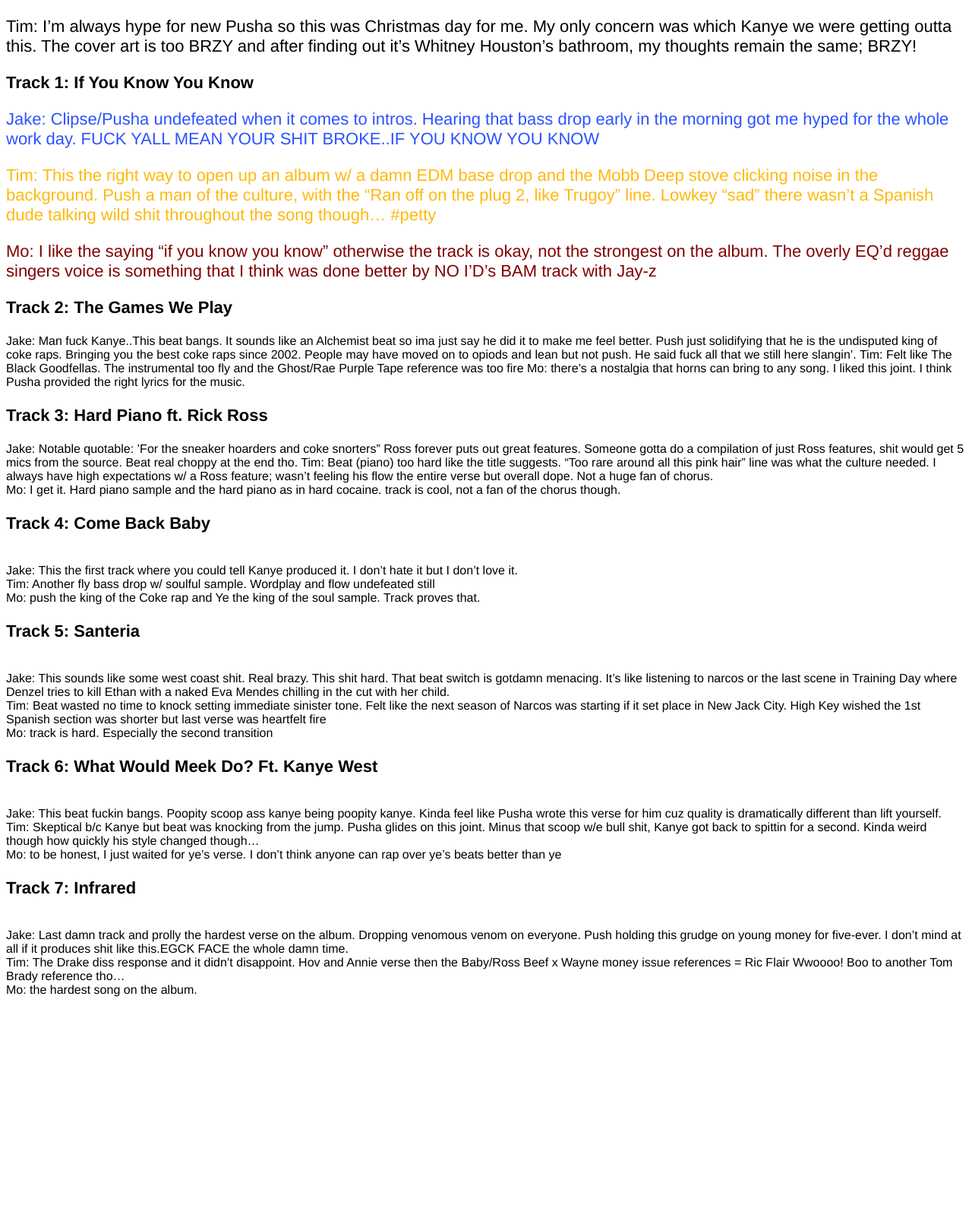
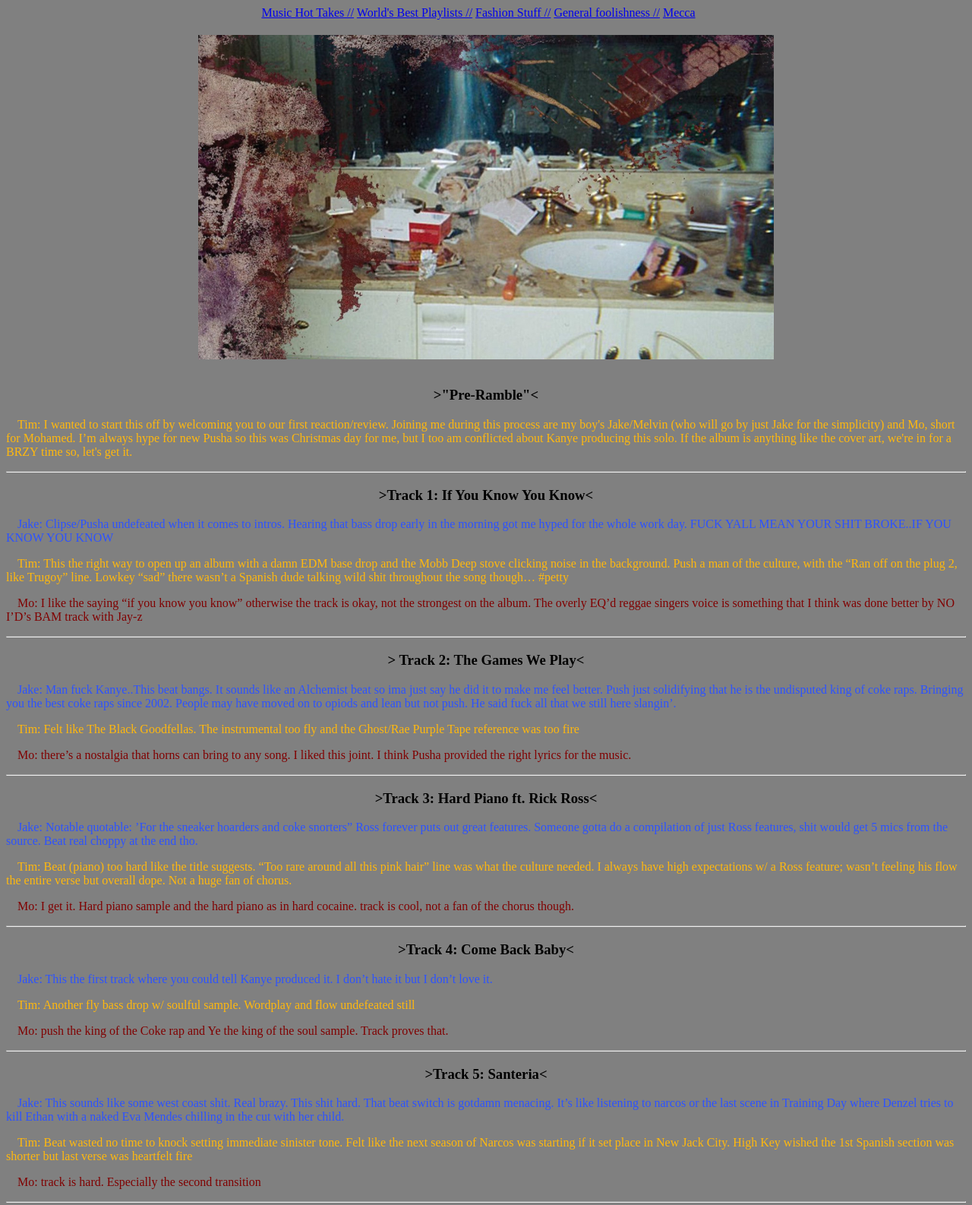
Before and after one commit to tlhairstonjr/tlhairstonjr.github.io, a plain HTML site: page unit_3/daytonareview.html in a window 1280 px wide. Shown: the top 1586 px of the page at 76% size. Before the commit the page ends 1334 px from the top, so only its background shows below. Drawn offline with Linux system fonts and the light colour scheme.

Commit message:
Updates to main page

```diff
--- /dev/null
+++ b/unit_3/css/albumstyle.css
@@ -0,0 +1,49 @@
+* {
+	padding: 20;
+	margin: 20;
+}
+
+.review {
+	font-family: Helvetica; Arial, sans-serif;
+	font-size: 16px;
+	font-style: normal;
+
+}
+
+.mo {
+	color: #800000;
+	text-indent: 15px;
+}
+
+.jake {
+	color: #2C52FF;
+	text-indent: 15px;
+}
+
+.tim {
+	color: #FFB80D;
+	text-indent: 15px;
+}
+
+h3 {
+	font-weight: bold;
+	text-align: center;
+}
+
+body {
+	background: grey;
+	word-wrap: break-word;
+}
+
+header {
+	margin-right: 20px;
+	text-align: center;
+}
+
+img {
+	padding-top: 20px;
+    display: block;
+    margin-left: auto;
+    margin-right: auto;
+    width: 60%;
+}
--- a/unit_3/css/style.css
+++ b/unit_3/css/style.css
@@ -1,7 +1,12 @@
+* {
+	padding: 20;
+	margin: 20;
+}
+
 body {
 	background-color: ;
 	color: ;
-	font-family: Helvetica; Arial, sans-serif;
+	font-family: Helvetica, Arial, sans-serif;
 }
 
 h1 {
@@ -14,37 +19,13 @@
 }
 
 img {
-	width: 35%;
+	width: 25%;
 
 }
 
 #slogan {
 	font-style: italic;
 	text-align: center;
-}
-
-.review {
-	text-align: left;
-	font-family: Helvetica; Arial, sans-serif;
-	font-size: 16px;
-	font-style: normal;
-
-}
-
-.mo {
-	color: #800000;
-}
-
-.jake {
-	color: #2C52FF;
-}
-
-.tim {
-	color: #FFB80D;
-}
-
-.track_title {
-	font-weight: bold;
 }
 
 
@@ -59,11 +40,6 @@
 	text-decoration: none;
 }
 
-* {
-	padding: 20;
-	margin: 20;
-}
-
 header {
 	margin-right: 20px;
 	color: ;
--- a/unit_3/daytonareview.html
+++ b/unit_3/daytonareview.html
@@ -2,71 +2,87 @@
 <html>
 <head>
 	<title>Daytona Album Commentary</title>
-	<link rel="stylesheet" type="text/css" href="css/style.css">
-</head>
-<body>
-	<p class="review">
+	<link rel="stylesheet" type="text/css" href="css/albumstyle.css">
 
-		<p>Tim: I’m always hype for new Pusha so this was Christmas day for me. My only concern was which Kanye we were getting outta this. The cover art is too BRZY and after finding out it’s Whitney Houston’s bathroom, my thoughts remain the same; BRZY! </p>
+	<header>
+		<nav>
+			<a href="#"> Music Hot Takes //</a>
+			<a href="#"> World's Best Playlists //</a>
+			<a href="#"> Fashion Stuff //</a>
+			<a href="#"> General foolishness //</a>
+			<a href="http://wearemembersupport-blog.tumblr.com/">Mecca</a>
+		</nav>
+	</header>
+
+		<img src="images/daytonacover.jpg" alt="Daytona Album Cover" title="Daytona Album Cover"><br>
+
+	</section>
 
 
-		<p class="track_title">Track 1: If You Know You Know</p>
+</head>
+	<body>
+		<div>
+			<h3>>"Pre-Ramble"< </h3>
+			<p class="tim">Tim: I wanted to start this off by welcoming you to our first reaction/review. Joining me during this process are my boy's Jake/Melvin (who will go by just Jake for the simplicity) and Mo, short for Mohamed. I’m always hype for new Pusha so this was Christmas day for me, but I too am conflicted about Kanye producing this solo. If the album is anything like the cover art, we're in for a BRZY time so, let's get it.</p>
+		</div>
+		<hr>
+		<h3>>Track 1: If You Know You Know<</h3>
 
 		<p class="jake"> Jake: Clipse/Pusha undefeated when it comes to intros. Hearing that bass drop early in the morning got me hyped for the whole work day. FUCK YALL MEAN YOUR SHIT BROKE..IF YOU KNOW YOU KNOW</p>
 
-		<p class="tim"> Tim: This the right way to open up an album w/ a damn EDM base drop and the Mobb Deep stove clicking noise in the background. Push a man of the culture, with the “Ran off on the plug 2, like Trugoy” line. Lowkey “sad” there wasn’t a Spanish dude talking wild shit throughout the song though… #petty</p>
+		<p class="tim"> Tim: This the right way to open up an album with a damn EDM base drop and the Mobb Deep stove clicking noise in the background. Push a man of the culture, with the “Ran off on the plug 2, like Trugoy” line. Lowkey “sad” there wasn’t a Spanish dude talking wild shit throughout the song though… #petty</p>
 
 		<p class="mo"> Mo: I like the saying “if you know you know” otherwise the track is okay, not the strongest on the album. The overly EQ’d reggae singers voice is something that I think was done better by NO I’D’s BAM track with Jay-z</p>
+		<hr>
 
-		<p class="track_title"> Track 2: The Games We Play </p>
-		Jake: Man fuck Kanye..This beat bangs. It sounds like an Alchemist beat so ima just say he did it to make me feel better. Push just solidifying that he is the undisputed king of coke raps. Bringing you the best coke raps since 2002. People may have moved on to opiods and lean but not push. He said fuck all that we still here slangin’.
+		<h3 <h3>> Track 2: The Games We Play<</h3>
+		<p class="jake"> Jake: Man fuck Kanye..This beat bangs. It sounds like an Alchemist beat so ima just say he did it to make me feel better. Push just solidifying that he is the undisputed king of coke raps. Bringing you the best coke raps since 2002. People may have moved on to opiods and lean but not push. He said fuck all that we still here slangin’.</p>
 
-		Tim: Felt like The Black Goodfellas. The instrumental too fly and the Ghost/Rae Purple Tape reference was too fire
+		<p class="tim"> Tim: Felt like The Black Goodfellas. The instrumental too fly and the Ghost/Rae Purple Tape reference was too fire</p>
 
-		Mo: there’s a nostalgia that horns can bring to any song. I liked this joint. I think Pusha provided the right lyrics for the music.
+		<p class="mo"> Mo: there’s a nostalgia that horns can bring to any song. I liked this joint. I think Pusha provided the right lyrics for the music.</p>
+		<hr>
+		<h3 <h3>>Track 3: Hard Piano ft. Rick Ross<</h3>
 
-		<p class="track_title">Track 3: Hard Piano ft. Rick Ross</p>
+		<p class="jake"> Jake: Notable quotable: ’For the sneaker hoarders and coke snorters” Ross forever puts out great features. Someone gotta do a compilation of just Ross features, shit would get 5 mics from the source. Beat real choppy at the end tho.</p>
 
-		Jake: Notable quotable: ’For the sneaker hoarders and coke snorters” Ross forever puts out great features. Someone gotta do a compilation of just Ross features, shit would get 5 mics from the source. Beat real choppy at the end tho.
+		<p class="tim">Tim: Beat (piano) too hard like the title suggests. “Too rare around all this pink hair” line was what the culture needed. I always have high expectations w/ a Ross feature; wasn’t feeling his flow the entire verse but overall dope. Not a huge fan of chorus.</p>
 
-		Tim: Beat (piano) too hard like the title suggests. “Too rare around all this pink hair” line was what the culture needed. I always have high expectations w/ a Ross feature; wasn’t feeling his flow the entire verse but overall dope. Not a huge fan of chorus.
+		<p class="mo">Mo: I get it. Hard piano sample and the hard piano as in hard cocaine. track is cool, not a fan of the chorus though.</p>
+		<hr>
+		<h3 <h3>>Track 4: Come Back Baby<</h3>
+		<p class="jake">Jake: This the first track where you could tell Kanye produced it. I don’t hate it but I don’t love it.</p>
 
-		<br>Mo: I get it. Hard piano sample and the hard piano as in hard cocaine. track is cool, not a fan of the chorus though.
+		<p class="tim">Tim: Another fly bass drop w/ soulful sample. Wordplay and flow undefeated still</p>
 
-		<p class="track_title">Track 4: Come Back Baby</p>
-		<br>Jake: This the first track where you could tell Kanye produced it. I don’t hate it but I don’t love it.
+		<p class="mo"> Mo: push the king of the Coke rap and Ye the king of the soul sample. Track proves that.</p>
 
-		<br>Tim: Another fly bass drop w/ soulful sample. Wordplay and flow undefeated still
+		<hr>
+		<h3 <h3>>Track 5: Santeria<</h3>
+		<p class="jake">Jake: This sounds like some west coast shit. Real brazy. This shit hard. That beat switch is gotdamn menacing. It’s like listening to narcos or the last scene in Training Day where Denzel tries to kill Ethan with a naked Eva Mendes chilling in the cut with her child.</p>
 
-		<br>Mo: push the king of the Coke rap and Ye the king of the soul sample. Track proves that.
+		<p class="tim">Tim: Beat wasted no time to knock setting immediate sinister tone. Felt like the next season of Narcos was starting if it set place in New Jack City. High Key wished the 1st Spanish section was shorter but last verse was heartfelt fire</p>
 
-		<br>
-		<p class="track_title">Track 5: Santeria</p>
-		<br>Jake: This sounds like some west coast shit. Real brazy. This shit hard. That beat switch is gotdamn menacing. It’s like listening to narcos or the last scene in Training Day where Denzel tries to kill Ethan with a naked Eva Mendes chilling in the cut with her child.
+		<p class="mo">Mo: track is hard. Especially the second transition</p>
 
-		<br>Tim: Beat wasted no time to knock setting immediate sinister tone. Felt like the next season of Narcos was starting if it set place in New Jack City. High Key wished the 1st Spanish section was shorter but last verse was heartfelt fire
+		<hr>
+		<h3 <h3>>Track 6: What Would Meek Do? Ft. Kanye West<</h3>
+		<p class="jake">Jake: This beat fuckin bangs. Poopity scoop ass kanye being poopity kanye. Kinda feel like Pusha wrote this verse for him cuz quality is dramatically different than lift yourself.</p>
 
-		<br>Mo: track is hard. Especially the second transition
+		<p class="tim">Tim: Skeptical b/c Kanye but beat was knocking from the jump. Pusha glides on this joint. Minus that scoop w/e bull shit, Kanye got back to spittin for a second. Kinda weird though how quickly his style changed though…</p>
 
-		<br>
-		<p class="track_title">Track 6: What Would Meek Do? Ft. Kanye West  </p>
-		<br>Jake: This beat fuckin bangs. Poopity scoop ass kanye being poopity kanye. Kinda feel like Pusha wrote this verse for him cuz quality is dramatically different than lift yourself.
+		<p class="mo">Mo: to be honest, I just waited for ye’s verse. I don’t think anyone can rap over ye’s beats better than ye</p>
 
-		<br>Tim: Skeptical b/c Kanye but beat was knocking from the jump. Pusha glides on this joint. Minus that scoop w/e bull shit, Kanye got back to spittin for a second. Kinda weird though how quickly his style changed though…
+		<hr>
+		<h3 <h3>># 7: Infrared<</h3>
 
-		<br>Mo: to be honest, I just waited for ye’s verse. I don’t think anyone can rap over ye’s beats better than ye
+		<p class="jake">Jake: Last damn track and prolly the hardest verse on the album. Dropping venomous venom on everyone. Push holding this grudge on young money for five-ever. I don’t mind at all if it produces shit like this.EGCK FACE the whole damn time.</p>
 
-		<br>
-		<p class="track_title">Track 7: Infrared</p>
+		<p class="tim">Tim: The Drake diss response and it didn’t disappoint. Hov and Annie verse then the Baby/Ross Beef x Wayne money issue references = Ric Flair Wwoooo! Boo to another Tom Brady reference tho…</p>
 
-		<br>Jake: Last damn track and prolly the hardest verse on the album. Dropping venomous venom on everyone. Push holding this grudge on young money for five-ever. I don’t mind at all if it produces shit like this.EGCK FACE the whole damn time.
+		<p class="mo">Mo: the hardest song on the album.</p>
 
-		<br>Tim: The Drake diss response and it didn’t disappoint. Hov and Annie verse then the Baby/Ross Beef x Wayne money issue references = Ric Flair Wwoooo! Boo to another Tom Brady reference tho…
-
-		<br>Mo: the hardest song on the album.
-
-	</p>
-</body>
+	</body>
 
 
 </html>
```
Also changed, not shown: unit_3/index.html (+47 -6 lines), 3 other files.
